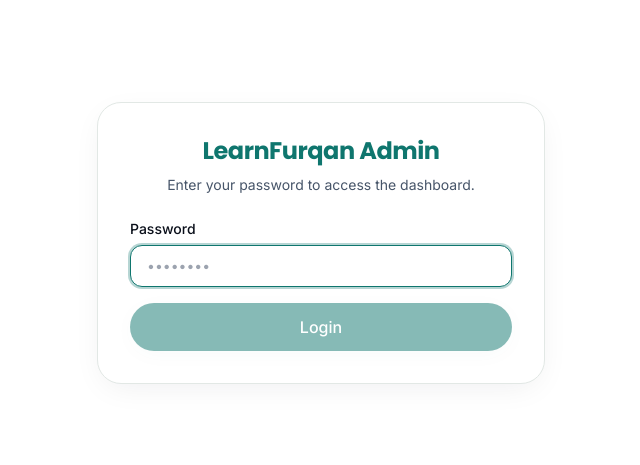
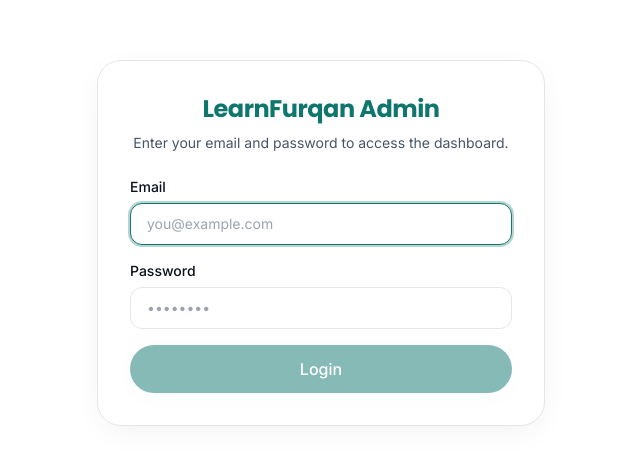
Before and after one commit to Sajid9100/learnfurqan, a Next.js app: page /admin in a window 1280 px wide. Shown: the part 157-622 px from the top of the page, without its empty margins (319-959 px from the left). Built offline with nearby package versions, Linux system fonts and the light colour scheme; no server answers.

Commit message:
feat(admin): require email and password for login
Login API now validates both ADMIN_EMAIL and ADMIN_PASSWORD with
constant-time comparison; form adds an email field.

Co-Authored-By: Claude Opus 4.7 <noreply@anthropic.com>

```diff
--- a/app/admin/LoginForm.tsx
+++ b/app/admin/LoginForm.tsx
@@ -6,6 +6,7 @@ import { Button } from "@/components/ui/button";
 
 export function LoginForm() {
   const router = useRouter();
+  const [email, setEmail] = useState("");
   const [password, setPassword] = useState("");
   const [error, setError] = useState<string | null>(null);
   const [loading, setLoading] = useState(false);
@@ -18,7 +19,7 @@ export function LoginForm() {
       const res = await fetch("/api/admin/login", {
         method: "POST",
         headers: { "Content-Type": "application/json" },
-        body: JSON.stringify({ password }),
+        body: JSON.stringify({ email, password }),
       });
       if (!res.ok) {
         const data = await res.json().catch(() => ({}));
@@ -38,6 +39,26 @@ export function LoginForm() {
     <form onSubmit={onSubmit} className="space-y-4">
       <div>
         <label
+          htmlFor="admin-email"
+          className="mb-1.5 block text-sm font-medium text-foreground"
+        >
+          Email
+        </label>
+        <input
+          id="admin-email"
+          type="email"
+          required
+          autoFocus
+          autoComplete="username"
+          value={email}
+          onChange={(e) => setEmail(e.target.value)}
+          className="w-full rounded-xl border border-border bg-white px-4 py-2.5 text-sm text-foreground outline-none focus:border-primary focus:ring-2 focus:ring-primary/30"
+          placeholder="you@example.com"
+        />
+      </div>
+
+      <div>
+        <label
           htmlFor="admin-password"
           className="mb-1.5 block text-sm font-medium text-foreground"
         >
@@ -47,7 +68,6 @@ export function LoginForm() {
           id="admin-password"
           type="password"
           required
-          autoFocus
           autoComplete="current-password"
           value={password}
           onChange={(e) => setPassword(e.target.value)}
@@ -67,7 +87,7 @@ export function LoginForm() {
         variant="primary"
         size="lg"
         className="w-full"
-        disabled={loading || password.length === 0}
+        disabled={loading || email.length === 0 || password.length === 0}
       >
         {loading ? "Logging in…" : "Login"}
       </Button>
--- a/app/admin/page.tsx
+++ b/app/admin/page.tsx
@@ -16,7 +16,7 @@ export default function AdminLoginPage() {
             LearnFurqan Admin
           </h1>
           <p className="mt-2 text-sm text-muted-foreground">
-            Enter your password to access the dashboard.
+            Enter your email and password to access the dashboard.
           </p>
         </div>
         <LoginForm />
--- a/app/api/admin/login/route.ts
+++ b/app/api/admin/login/route.ts
@@ -2,6 +2,7 @@ import { NextResponse } from "next/server";
 import {
   ADMIN_COOKIE,
   ADMIN_COOKIE_MAX_AGE,
+  checkAdminEmail,
   checkAdminPassword,
   createAdminToken,
 } from "@/lib/admin-auth";
@@ -9,17 +10,20 @@ import {
 export const runtime = "nodejs";
 
 export async function POST(req: Request) {
-  let body: { password?: string };
+  let body: { email?: string; password?: string };
   try {
     body = await req.json();
   } catch {
     return NextResponse.json({ error: "Invalid JSON" }, { status: 400 });
   }
 
+  const email = (body.email ?? "").toString();
   const password = (body.password ?? "").toString();
-  if (!password || !checkAdminPassword(password)) {
+  const emailOk = email.length > 0 && checkAdminEmail(email);
+  const passwordOk = password.length > 0 && checkAdminPassword(password);
+  if (!emailOk || !passwordOk) {
     return NextResponse.json(
-      { error: "Incorrect password" },
+      { error: "Incorrect email or password" },
       { status: 401 }
     );
   }
--- a/lib/admin-auth.ts
+++ b/lib/admin-auth.ts
@@ -54,6 +54,18 @@ export function checkAdminPassword(input: string): boolean {
   }
 }
 
+export function checkAdminEmail(input: string): boolean {
+  const expected = (process.env.ADMIN_EMAIL || "").trim().toLowerCase();
+  if (!expected) return false;
+  const normalized = input.trim().toLowerCase();
+  if (normalized.length !== expected.length) return false;
+  try {
+    return timingSafeEqual(Buffer.from(normalized), Buffer.from(expected));
+  } catch {
+    return false;
+  }
+}
+
 export function isAdminRequest(): boolean {
   const token = cookies().get(ADMIN_COOKIE)?.value;
   return verifyAdminToken(token);
```
